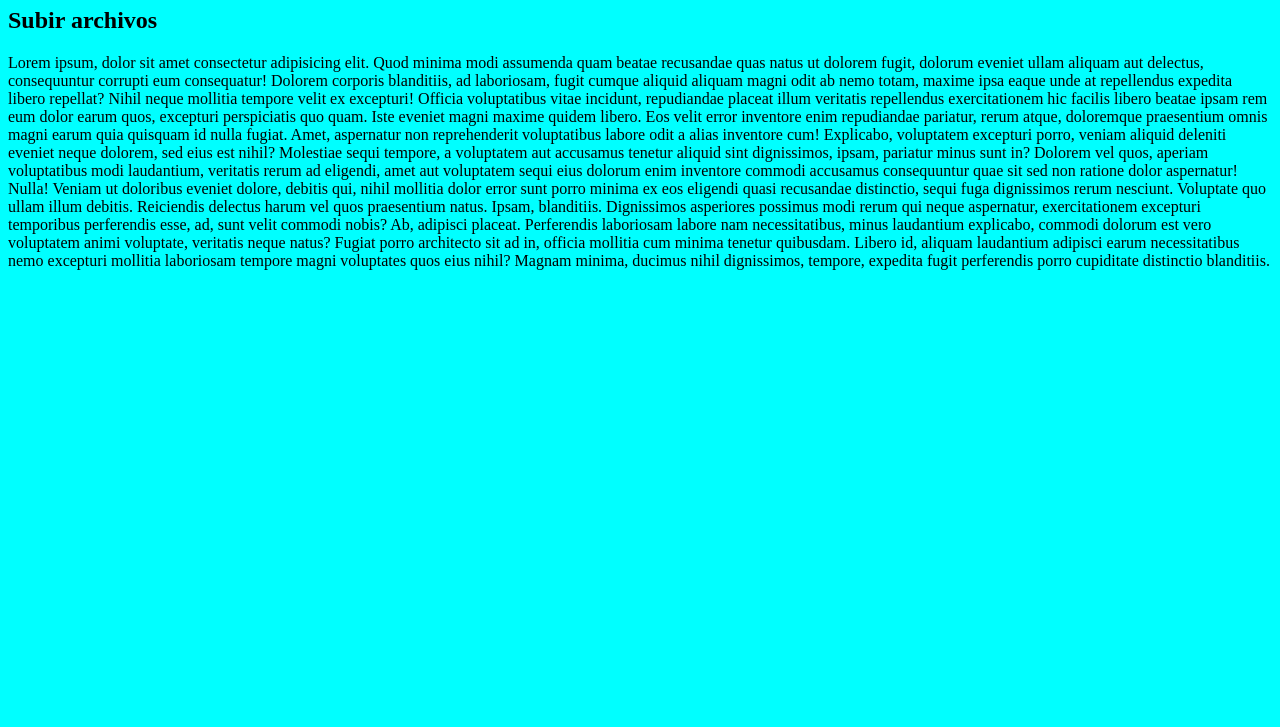
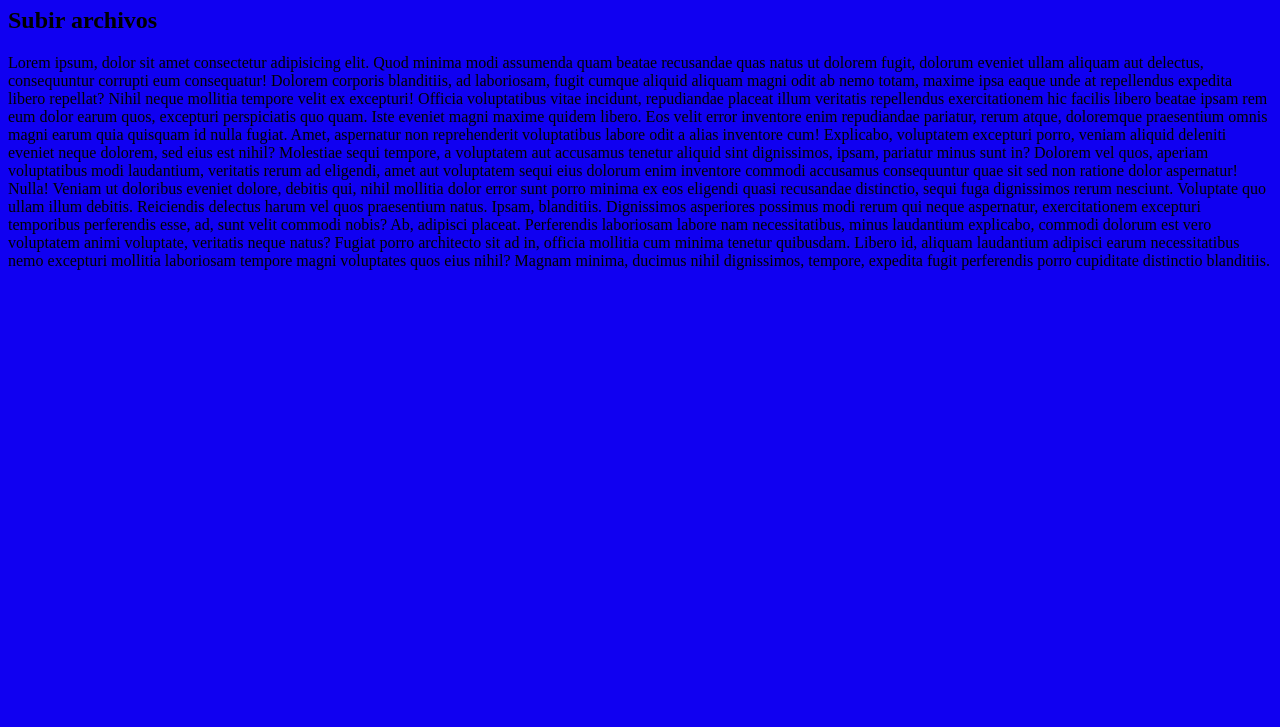
Before and after one commit to akinphoto/controlDeCambios, a plain HTML site: page index.html in a window 1280 px wide. Shown: the part 73-800 px from the top of the page. Drawn offline with Linux system fonts and the light colour scheme.

Commit message:
quinta prueba

```diff
--- a/index.html
+++ b/index.html
@@ -8,7 +8,7 @@
 </head>
 <style>
     body{
-        background-color: aqua;
+        background-color: rgb(16, 0, 241);
     }
 </style>
 <body>
```
